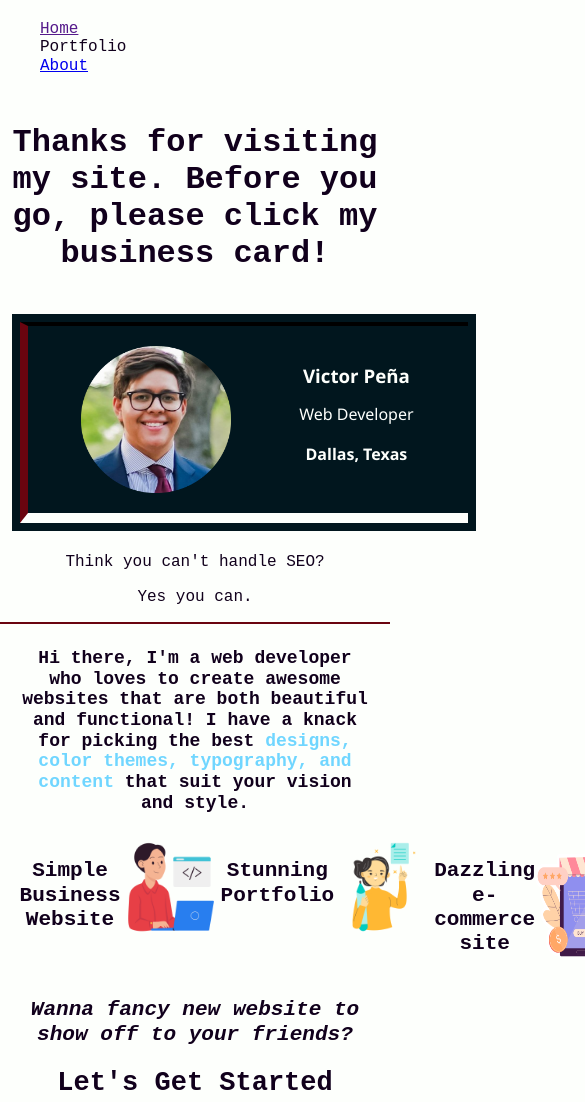
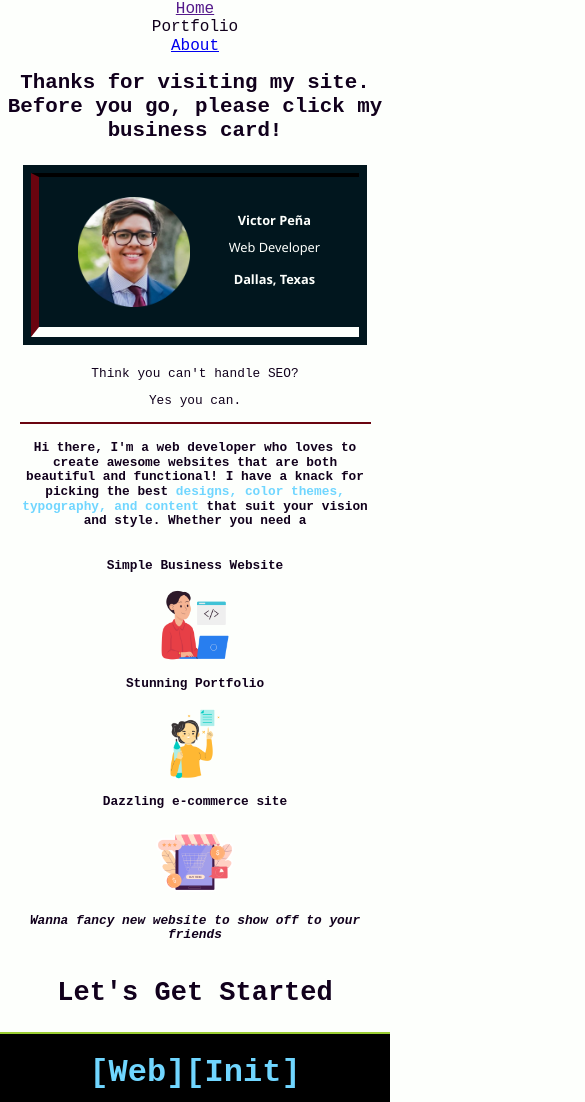
Before and after one commit to PenaV99/digital-card, a website built with Vite: page index.html in a window 390 px wide. Shown: the top 1102 px of the page, 585 px wide, since content can reach past the window. Built offline with nearby package versions, Linux system fonts and the light colour scheme; a web font is replaced by a local one.

Commit message:
Started to make it more mobile friendly

```diff
--- a/index.html
+++ b/index.html
@@ -6,6 +6,7 @@
     <link rel="preconnect" href="https://fonts.googleapis.com">
     <link rel="preconnect" href="https://fonts.gstatic.com" crossorigin>
     <link href="https://fonts.googleapis.com/css2?family=Happy+Monkey&family=Kode+Mono:wght@400..700&display=swap" rel="stylesheet">
+    <meta name="viewport" content="width=device-width, initial-scale=1" />
     <title>WebInit</title>
     </head>
 <nav>
@@ -27,7 +28,7 @@
             <h4>Dallas, Texas </h4>
         </div>
     </div>
-    <p>Think you can't <span id="encouraging-text"></span>?</p>
+    <p class="encouraging-text">Think you can't <span id="encouraging-text"></span>?</p>
     <p>Yes you can.</p>
 </section>
 <section class="services-section">
@@ -35,7 +36,7 @@
             <h4>
                 Hi there, I'm a web developer who loves to create awesome websites that are both <strong>beautiful and
                     functional!</strong> I have a knack for picking the best <span>designs, color themes, typography,
-                    and content</span> that suit your vision and style.
+                    and content</span> that suit your vision and style. Whether you need a
             </h4>
             <div class="services-list">
                 <div class="service">
@@ -58,7 +59,7 @@
                 </div>
             </div>
             <em>
-                <h3>Wanna fancy new website to show off to your friends?</h3>
+                <h3>Wanna fancy new website to show off to your friends</h3>
             </em>
             <h2>Let's Get Started</h2>
         </div>
--- a/styles.css
+++ b/styles.css
@@ -25,11 +25,11 @@ body {
 }
 
 .avatar {
-    width: 150px;
+    width: 40%;
 }
+
 .card {
-    width: 35.45%;
-    min-width: 400px;
+    width: 430px;
     margin: 30px auto;
     padding: 20px;
     display: flex;
@@ -59,7 +59,7 @@ body {
     border-right: 8px solid yellowgreen;
 }
 .back img {
-    width: 60px;
+    width: 6vw;
     text-align: center;
 }
 .social-buttons {
@@ -77,31 +77,35 @@ body {
 .services-section {
     font-size: large;
     border-top: 2px solid #6a040f;
+    flex-wrap: wrap;
+    margin: 0px auto;
 }
 .services-back {
     color: #fdfffc;
     margin-top: 20px;
     border-top: 2px solid #fdfffc;
+    width: 90%;
+    margin: 0px auto;
 }
 .skills-section {
-    margin: auto;
-    display: block;
-    width: 90%;
+    margin: 0 0;
+    display: flex;
+    flex-direction: column;
+    padding: 0;
 }
 .skills-section span {
     color: #70d6ff;
 }
 .services-list {
     display: flex;
-    justify-content: space-evenly;
-    width: 100%;
+    flex-wrap: wrap;
+    align-items: center;
 }
 .service {
-    display: flex;
-    justify-content: space-evenly;
+    flex: 1 300px;
 }
 .service img {
-    width: 100px;
+    width: 20vw;
 }
 .webinit-section {
     width: 100%;
@@ -115,3 +119,59 @@ body {
 .about-webinit-el {
     width: 90%;
 }
+
+/* Media Queries */
+@media (max-width: 480px) {
+    .header {
+        font-size: 1.3rem;
+        margin: 0px auto;
+    }
+    section {
+        width: 90vw;
+        display: flex;
+        flex-direction: column;
+        justify-content: center;
+        align-items: center;
+        margin: 0 0;
+        padding: 0;
+    }
+    .card-section {
+        margin-top: 0px;
+        display: flex;
+        flex-direction: column;
+        width: 90vw;
+    }
+    .card, .back {
+        align-items: center;
+        width: 80%;
+        flex-direction: row;
+    }
+    /* Typography */
+    .encouraging-text {
+        width: 100vw;
+        margin: 0;
+        text-align: center;
+    }
+    h3, p , h4 {
+        font-size: .8rem;
+    }
+    nav {
+        margin: 0 auto;
+    }
+    .nav-bar {
+        width: 100%;
+        display: flex;
+        align-items: flex-end;
+        justify-content: end;
+        padding: 0;
+        margin-top: 0;
+    }
+    nav li {
+        width: 100%;
+        text-align: center;
+    }
+    .webinit-section {
+        justify-content: flex-start;
+        align-items: center;
+    }
+}
```
Also changed, not shown: css/main.css (added).
